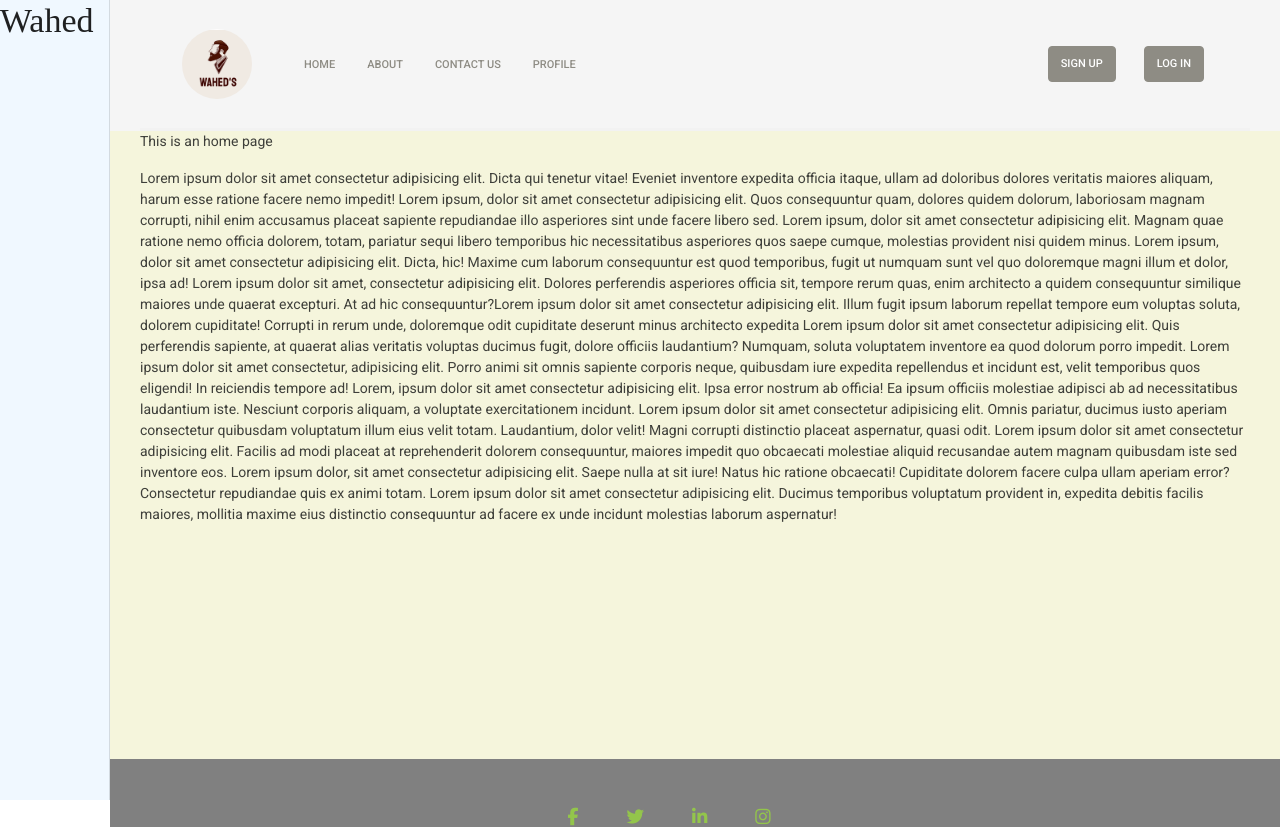
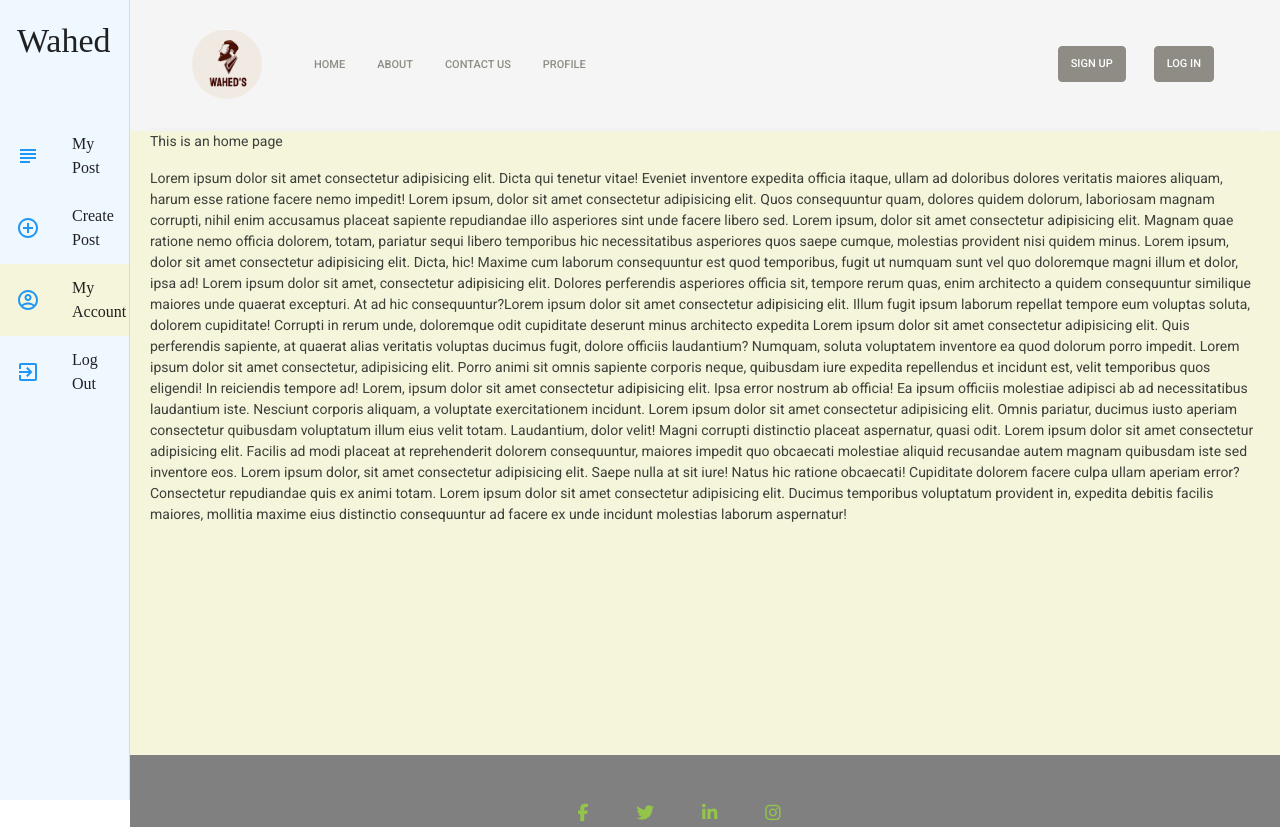
Before and after one commit to Wahed08/Site, a React (Create React App) app in the folder frontend/: page / in a window 1280 px wide. Shown: the top 827 px of the page. Built offline with nearby package versions, Linux system fonts and the light colour scheme.

Commit message:
List Item

```diff
--- a/frontend/src/App.js
+++ b/frontend/src/App.js
@@ -14,8 +14,12 @@ import Layout from "./components/Layout/Layout";
 import Create from './components/views/create';
 import Posts from './components/views/Posts';
 import { createMuiTheme, ThemeProvider } from "@material-ui/core";
+import { blue } from "@material-ui/core/colors";
 
 const theme = createMuiTheme({
+  palette:{
+   primary: blue
+  },
   typography: {
     fontFamily: 'Quicksand',
     fontWeightLight: 400,
--- a/frontend/src/components/Layout/Layout.js
+++ b/frontend/src/components/Layout/Layout.js
@@ -2,12 +2,18 @@ import React from "react";
 import { makeStyles } from "@material-ui/core";
 import Drawer from "@material-ui/core/Drawer";
 import Typography from "@material-ui/core/Typography";
+import List from "@material-ui/core/List";
+import ListItem from "@material-ui/core/ListItem";
+import ListItemText from "@material-ui/core/ListItemText";
+import ListItemIcon from "@material-ui/core/ListItemIcon";
+import { AddCircleOutlineOutlined, SubjectOutlined, AccountCircleOutlined, ExitToAppOutlined } from "@material-ui/icons";
+import { useHistory, useLocation } from "react-router-dom";
 
-const drawerWidth = 110;
+const drawerWidth = 130;
 
 const useStyles = makeStyles({
   page: {
-    background: 'beige',
+    background: "beige",
     width: "100%",
   },
   drawer: {
@@ -15,18 +21,50 @@ const useStyles = makeStyles({
   },
   drawerPaper: {
     width: drawerWidth,
-    backgroundColor: 'aliceblue'
+    backgroundColor: "aliceblue",
   },
   root: {
-    display: "flex"
+    display: "flex",
   },
+  title:{
+    paddingTop: "20px",
+    paddingLeft: "17px",
+    paddingBottom: "50px"
+  },
+  active:{
+    background: "beige"
+  }
 });
 
 const Layout = ({ children }) => {
   const classes = useStyles();
+  const history = useHistory();
+  const location = useLocation();
+
+  const menuItems = [
+    {
+      text: "My Post",
+      icon: <SubjectOutlined color="primary" />,
+      path: "/posts",
+    },
+    {
+      text: "Create Post",
+      icon: <AddCircleOutlineOutlined color="primary" />,
+      path: "/create",
+    },
+    {
+      text: "My Account",
+      icon: <AccountCircleOutlined color="primary" />,
+      path: "/",
+    },
+    {
+      text: "Log Out",
+      icon: <ExitToAppOutlined color="primary" />,
+      path: "/about",
+    },
+  ];
 
   return (
-
     <div className={classes.root}>
       {/* side drawer */}
       <Drawer
@@ -35,14 +73,28 @@ const Layout = ({ children }) => {
         anchor="left"
         classes={{ paper: classes.drawerPaper }}
       >
-          <div className={classes.root}>
+        <div className={classes.title}>
           <Typography variant="h4">Wahed</Typography>
         </div>
+
+        {/* List Item */}
+        <List>
+          {menuItems.map((item) => (
+            <ListItem
+            button
+            key={item.text}
+            onClick={()=>history.push(item.path)}
+            className={location.pathname === item.path ? classes.active : null}
+            >
+              <ListItemIcon>{item.icon}</ListItemIcon>
+              <ListItemText primary={item.text} />
+            </ListItem>
+          ))}
+        </List>
       </Drawer>
 
       <div className={classes.page}>{children}</div>
     </div>
-
   );
 };
 
--- a/frontend/src/components/NavBar/NavBar.js
+++ b/frontend/src/components/NavBar/NavBar.js
@@ -15,10 +15,10 @@ const NavBar = () => {
           <Link to="/">
             <button className="btn btn-outline-secondary ">Home</button>
           </Link>
-          <Link to="/posts">
+          <Link to="/">
             <button className="btn btn-outline-secondary">About</button>
           </Link>
-          <Link to="/create">
+          <Link to="/">
             <button className="btn btn-outline-secondary">Contact Us</button>
           </Link>
           <Link to="/">
--- a/frontend/src/components/views/PostCard.js
+++ b/frontend/src/components/views/PostCard.js
@@ -5,21 +5,21 @@ import CardContent from "@material-ui/core/CardContent";
 import IconButton from "@material-ui/core/IconButton";
 import Typography from "@material-ui/core/Typography";
 import DeleteOutlined from '@material-ui/icons/DeleteOutlined';
-// import { makeStyles } from "@material-ui/core";
+import { makeStyles } from "@material-ui/core";
 // import { blue } from "@material-ui/core/colors";
 
-// const useStyles = makeStyles({
-//   avatar: {
-//     backgroundColor: blue,
-//   },
-// });
+const useStyles = makeStyles({
+  avatar: {
+    paddingTop: "20px"
+  },
+});
 
 const PostCard = (props) => {
-  //const classes = useStyles();
+  const classes = useStyles();
 
   return (
-    <div>
-    <Card elevation={5}>
+    <div className={classes.avatar}>
+    <Card elevation={6}>
       <CardHeader
         action={
           <IconButton onClick={() => props.handleDelete(props.key)}>
@@ -27,7 +27,7 @@ const PostCard = (props) => {
           </IconButton>
         }
         title={props.title}
-        subheader={props.author}
+        subheader={"By " + props.author}
       />
       <CardContent>
         <Typography variant="body2" color="textSecondary">
--- a/frontend/src/components/views/create.js
+++ b/frontend/src/components/views/create.js
@@ -120,7 +120,7 @@ export default function Create() {
 
         <Button
           type="submit"
-          color="secondary"
+          color="primary"
           variant="contained"
           endIcon={<KeyboardArrowRightIcon />}
         >
--- a/frontend/src/components/views/posts.js
+++ b/frontend/src/components/views/posts.js
@@ -37,7 +37,7 @@ const Posts = () => {
 
   return (
     <Container>
-      <Grid container spacing={3}>
+      <Grid container spacing={4}>
         {!isLoading &&
           posts &&
           posts.map((post) => (
```
Lines whose indentation alone changed are shown as unchanged.
